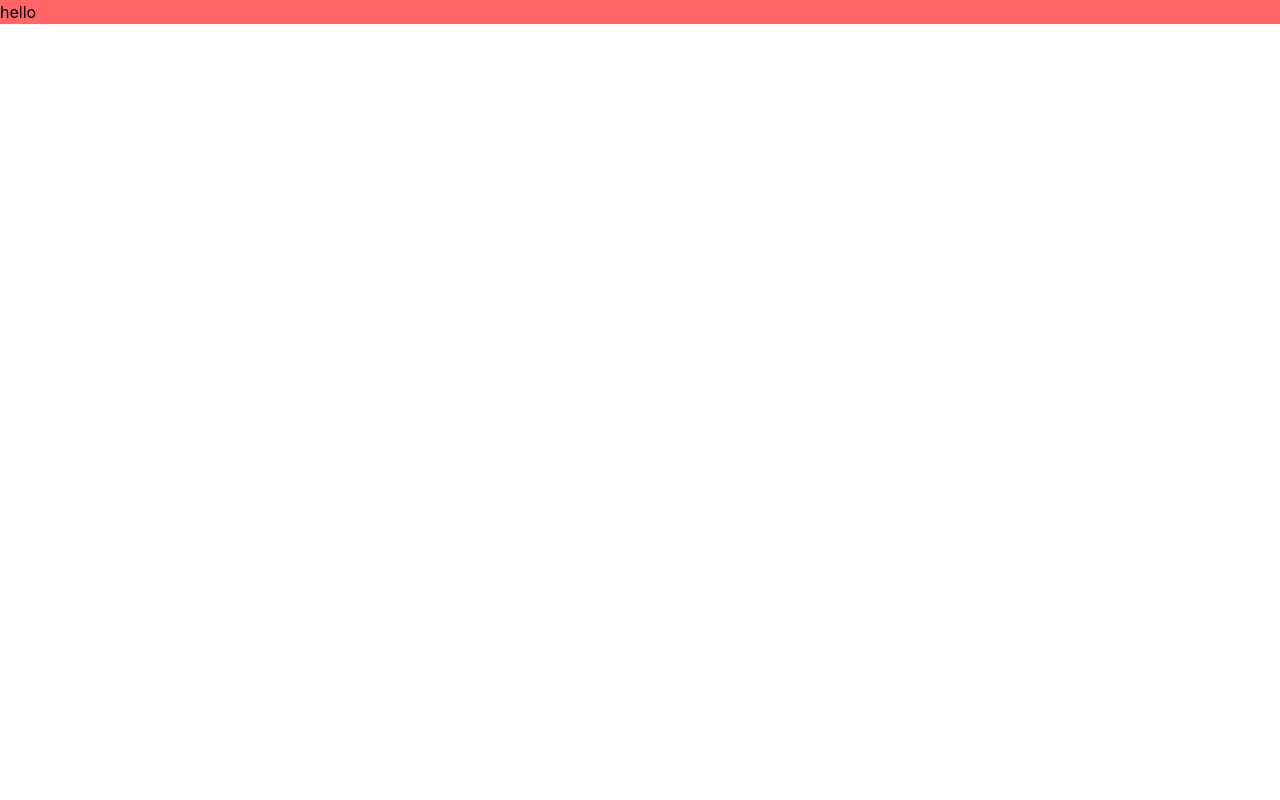
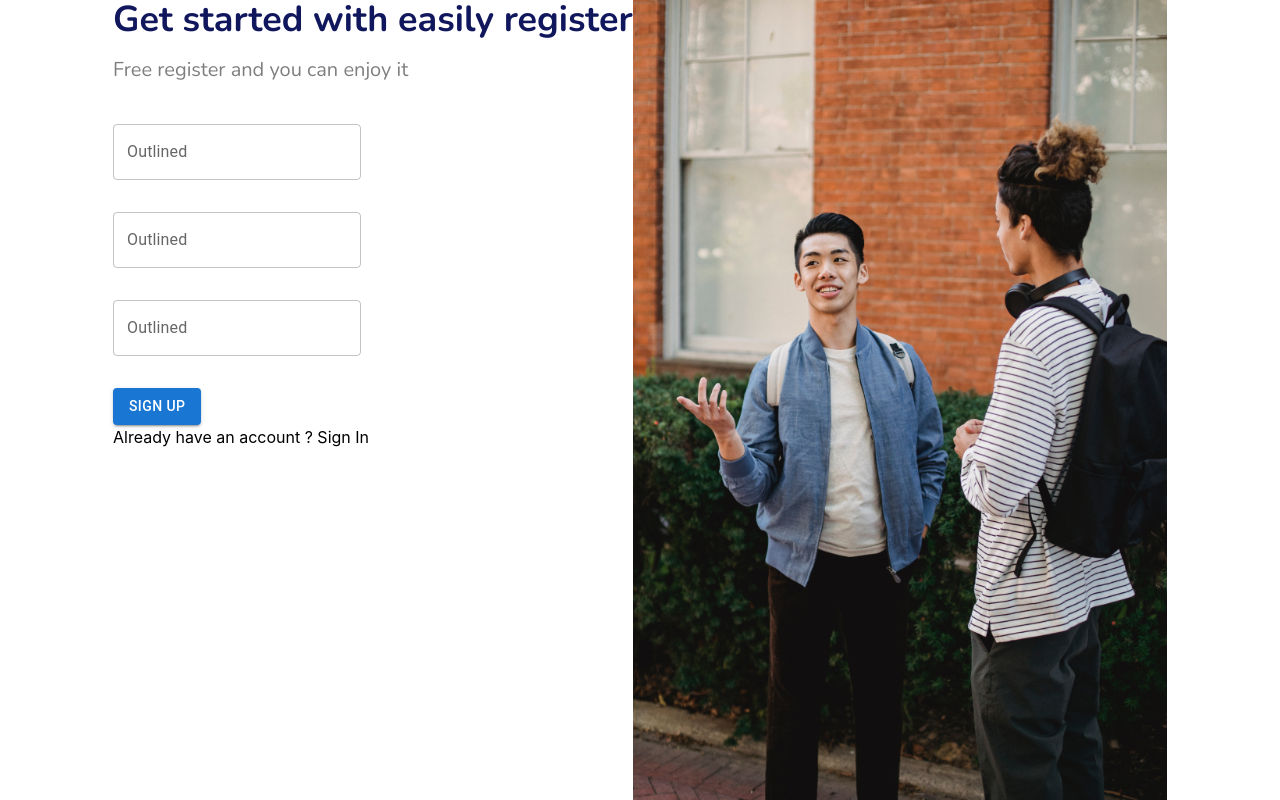
Before and after one commit to shahjalalrafid-dev/mini-chat-drift, a React (Vite) app: page / in a window 1280 px wide. Built offline with nearby package versions, Linux system fonts and the light colour scheme.

Commit message:
Design Roughly Completed

```diff
--- a/index.html
+++ b/index.html
@@ -4,6 +4,7 @@
     <meta charset="UTF-8" />
     <link rel="icon" type="image/svg+xml" href="/favicon.svg" />
     <meta name="viewport" content="width=device-width, initial-scale=1.0" />
+    <link href="https://fonts.googleapis.com/css2?family=Nunito:ital,wght@0,200..1000;1,200..1000&display=swap" rel="stylesheet">
     <title>mini-chat-drift</title>
   </head>
   <body>
--- a/package.json
+++ b/package.json
@@ -10,9 +10,13 @@
     "preview": "vite preview"
   },
   "dependencies": {
+    "@emotion/react": "^11.14.0",
+    "@emotion/styled": "^11.14.1",
+    "@mui/material": "^9.4.0",
     "@tailwindcss/vite": "^4.3.3",
     "react": "^19.2.8",
     "react-dom": "^19.2.8",
+    "react-router-dom": "^7.18.4",
     "tailwindcss": "^4.3.3"
   },
   "devDependencies": {
--- a/src/App.jsx
+++ b/src/App.jsx
@@ -1,12 +1,38 @@
+
+import './App.css'
+
+import {
+  createRoutesFromElements,
+  createBrowserRouter,
+  Route,
+  RouterProvider,
+} from "react-router-dom";
+import Registration from './pages/Registration';
+import Login from './pages/Login';
+
+const router = createBrowserRouter(
+  createRoutesFromElements(
+    <>
+
+    <Route path="/" element={<Registration />}></Route>
+    <Route path="/login" element={<Login />}></Route>
+
+    </>
 
 
-import './App.css'
+  )
+);
+
+
+
+
+
 
 function App() {
 
   return (
     <>
-    <h3 className='bg-red-400'>hello</h3>
+    <RouterProvider router={router} />
 
     </>
   )
--- a/src/index.css
+++ b/src/index.css
@@ -1 +1,4 @@
 @import "tailwindcss";
+@theme {
+  --font-nunito: "Nunito", sans-serif;;
+}
--- /dev/null
+++ b/src/pages/Login.jsx
@@ -0,0 +1,9 @@
+import React from 'react'
+
+const Login = () => {
+  return (
+    <div>Login</div>
+  )
+}
+
+export default Login
--- /dev/null
+++ b/src/pages/Registration.jsx
@@ -0,0 +1,30 @@
+import React from 'react'
+import TextField from '@mui/material/TextField';
+import Button from '@mui/material/Button';
+import RegistrationImage from '../assets/registration.png'
+
+const Registration = () => {
+  return (
+    <div className='container mx-auto'>
+        <div className='flex justify-center'>
+            <div>
+                <h1 className='font-nunito font-bold text-4xl text-[#11175D]'>Get started with easily register</h1>
+                <h4 className='font-nunito font-normal text-xl text-[#000000] opacity-50 mt-4 mb-10'>Free register and you can enjoy it</h4>
+                <TextField className='block! mb-8!' id="outlined-basic" label="Outlined" variant="outlined" />
+                <TextField className='block! mb-8!' id="outlined-basic" label="Outlined" variant="outlined" />
+                <TextField className='block! mb-8!' id="outlined-basic" label="Outlined" variant="outlined" />
+                <Button variant="contained">Sign Up</Button>
+                <p>Already have an account ? <span>Sign In</span> </p>
+            </div>
+            <div>
+                <img className='w-full h-screen object-cover' src= {RegistrationImage} alt="Registration Image" />
+            </div>
+
+        </div>
+
+
+    </div>
+  )
+}
+
+export default Registration
```
Also changed, not shown: src/assets/registration.png (added), 1 other file (tests, documents, lock files or other folders).
